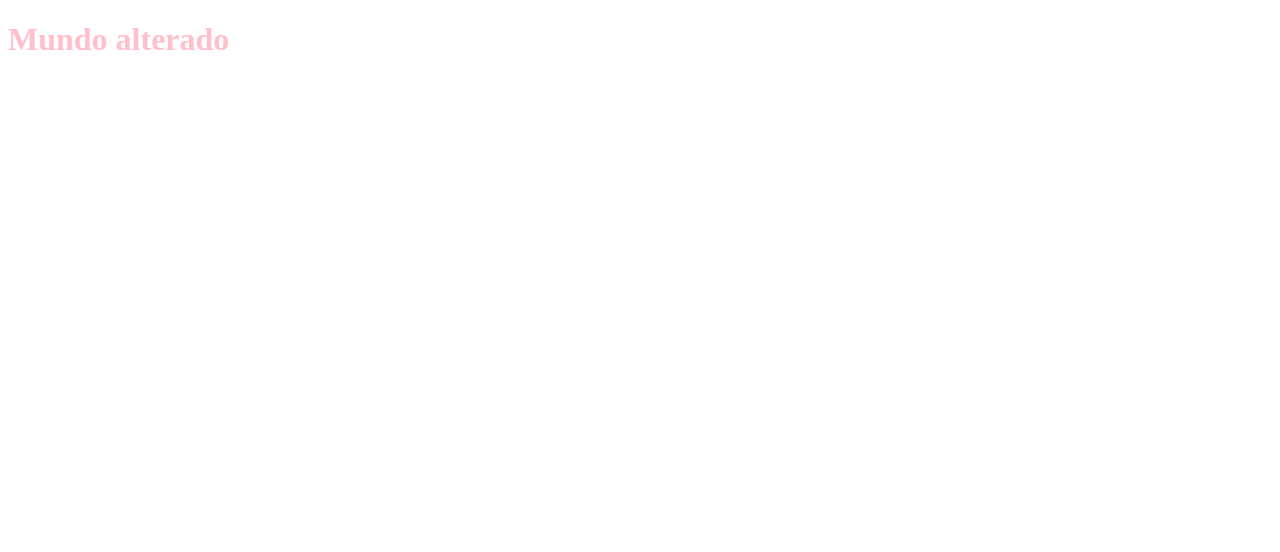
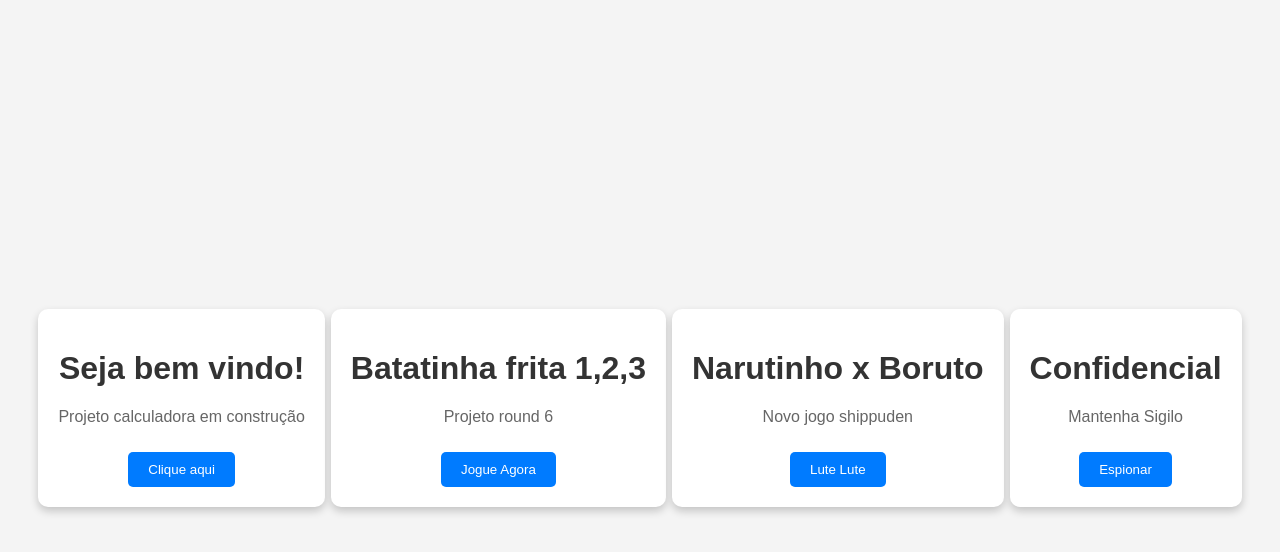
Before and after one commit to Programadores-do-amanha-PDA/M2, a plain HTML site: page A3-M2/index.html in a window 1280 px wide. Drawn offline with Linux system fonts and the light colour scheme.

Commit message:
explicacao criando elementos no html pelo javascript

```diff
--- a/A3-M2/index.html
+++ b/A3-M2/index.html
@@ -7,7 +7,6 @@
     <link rel="stylesheet" href="style.css">
 </head>
 <body>
-    <h1 id="titulo">Ola mundo</h1>
     <script src="script.js"></script>
 </body>
 </html>
--- a/A3-M2/script.js
+++ b/A3-M2/script.js
@@ -24,11 +24,48 @@ const calculadora = (valor1,valor2,operacao) => {
 
 // DOM -> Descrição escrita do documento HTML ou seja descrição de todas as TAGS
 // DOM -> SELETORES (getElementById/getElementByTagName/getElementsByClassName)
-const titulo = document.getElementById("titulo");
-titulo.style.color = "pink";
-titulo.innerText = "Mundo alterado";
+// const titulo = document.getElementById("titulo");
+// titulo.style.color = "pink";
+// titulo.innerText = "Mundo alterado";
 
 // 1 -> Criaremos uma estrutura no HTML (div/input/button/ul/h1)
 // 2 -> Trazer essa estrutura HTML para o JAVASCRIPT
 // 3 -> Faremos alterações nessa estrutura HTML pelo JAVASCRIPT
 // 4 -> Devolveremos o HTML atualizado
+
+
+const createSection = (titleParam, paragraphParam, btnParam) => {
+    // CRIANDO ELEMENTO NO JAVASCRIPT
+    const container = document.createElement("div");
+    const title = document.createElement("h1");
+    const paragraph = document.createElement("p");
+    const btnClick = document.createElement("button");
+
+    // ADICIONAR TEXTOS
+    title.innerText = titleParam;
+    paragraph.innerText = paragraphParam;
+    btnClick.innerText = btnParam;
+
+    // ADICIONANDO CLASSES PARA ESTILIZAÇÃO
+    container.classList.add("style-container");
+    title.classList.add("style-title");
+    paragraph.classList.add("style-paragraph");
+    btnClick.classList.add("style-btn");
+
+    // ADICIONAR EVENTOS(AÇÕES)
+    // addEventListener associa uma interação do usuario com uma função
+    btnClick.addEventListener("click", ()=> {
+        console.log("cliquei");
+    });
+
+    // ADICIONAR ELEMENTOS NO HTML
+    container.appendChild(title);
+    container.appendChild(paragraph);
+    container.appendChild(btnClick);
+    document.body.appendChild(container);
+}
+
+createSection("Seja bem vindo!", "Projeto calculadora em construção", "Clique aqui");
+createSection("Batatinha frita 1,2,3", "Projeto round 6", "Jogue Agora");
+createSection("Narutinho x Boruto", "Novo jogo shippuden", "Lute Lute");
+createSection("Confidencial", "Mantenha Sigilo", "Espionar");
--- a/A3-M2/style.css
+++ b/A3-M2/style.css
@@ -0,0 +1,46 @@
+.titulo{
+    color: pink
+}
+
+body {
+    display: flex;
+    justify-content: center;
+    align-items: center;
+    height: 100vh;
+    background-color: #f4f4f4;
+    font-family: Arial, sans-serif;
+    gap: 6px;
+}
+.style-container {
+    text-align: center;
+    background: white;
+    padding: 20px;
+    border-radius: 10px;
+    box-shadow: 0 4px 8px rgba(0, 0, 0, 0.2);
+}
+.style-container:hover {
+    text-align: center;
+    background: white;
+    padding: 20px;
+    border-radius: 10px;
+    box-shadow: 0 4px 8px rgba(237, 18, 18, 0.652);
+}
+.style-title {
+    color: #333;
+}
+.style-paragraph {
+    color: #666;
+}
+.style-btn {
+    padding: 10px 20px;
+    margin-top: 10px;
+    background-color: #007BFF;
+    color: white;
+    border: none;
+    border-radius: 5px;
+    cursor: pointer;
+    transition: background 0.3s;
+}
+.style-btn:hover {
+    background-color: #0056b3;
+}
```
